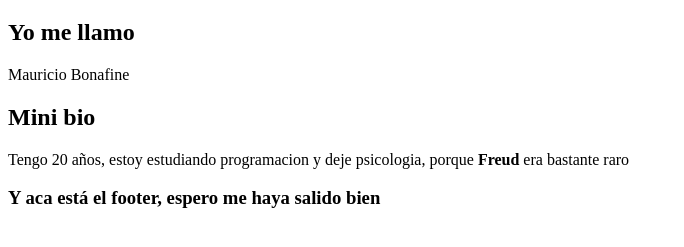
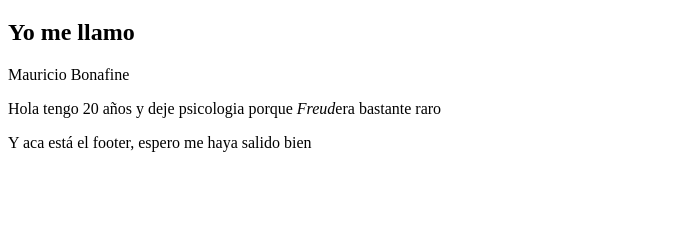
Before and after one commit to MauriDev89/LoIntenteProfe, a plain HTML site: page index.html in a window 1280 px wide. Shown: the part 61-308 px from the top of the page, without its empty margins (0-684 px from the left). Drawn offline with Linux system fonts and the light colour scheme.

Commit message:
solucione cosas

```diff
--- a/index.html
+++ b/index.html
@@ -8,8 +8,10 @@
 <body>
     <h1>Aca está el encabezado</h1>
     <h2>Yo me llamo</h2>Mauricio Bonafine
-    <h2>Mini bio</h2>Tengo 20 años, estoy estudiando programacion y deje psicologia, porque <strong>Freud</strong> era bastante raro
-    <footer> <h3>Y aca está el footer, espero me haya salido bien</h3></footer>
+    <div>
+    <p>Hola tengo 20 años y deje psicologia porque <em>Freud</em>era bastante raro</p>
+    </div>
+    <footer>Y aca está el footer, espero me haya salido bien</footer>
 </body>
 
 </html>
```
